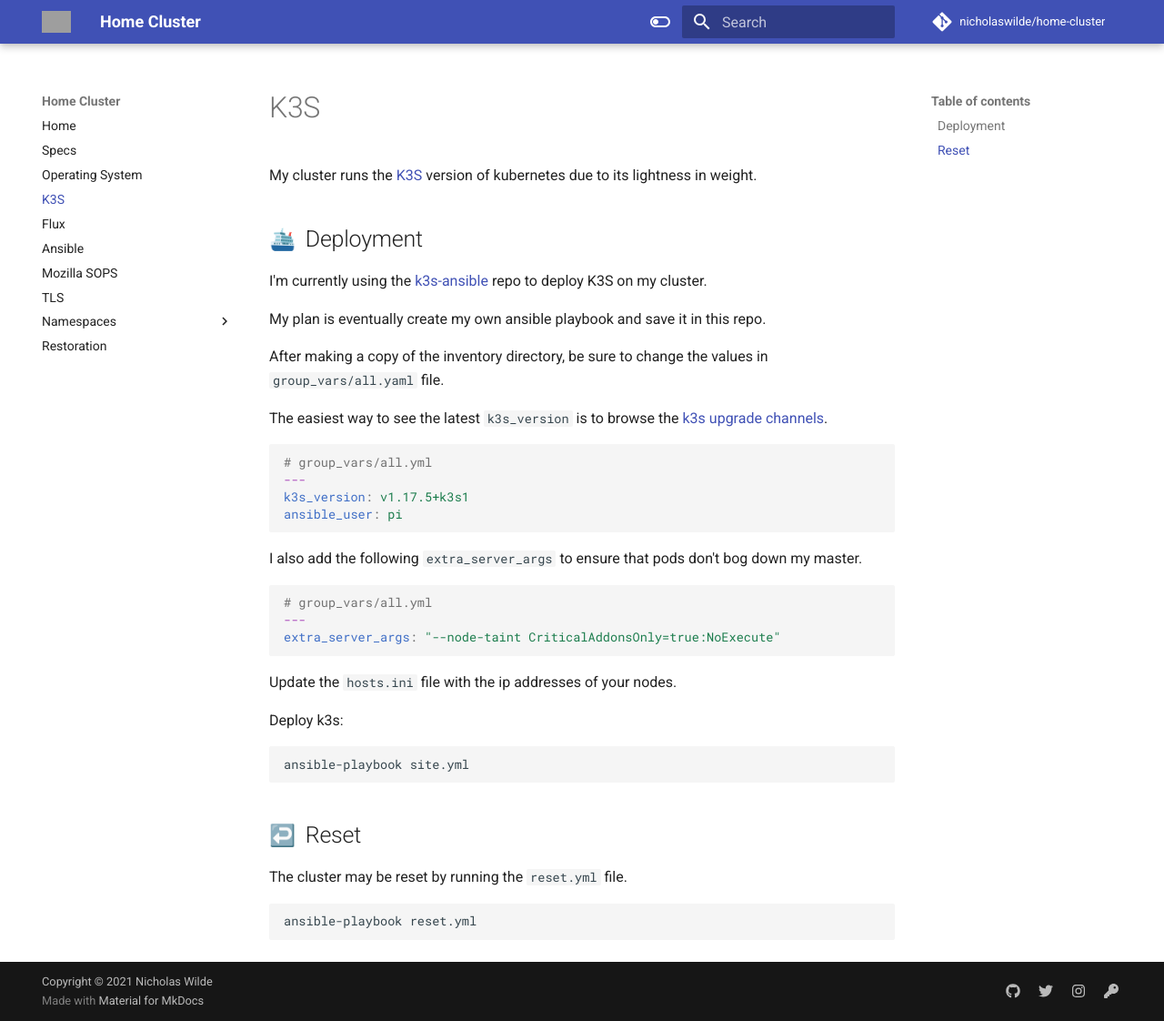
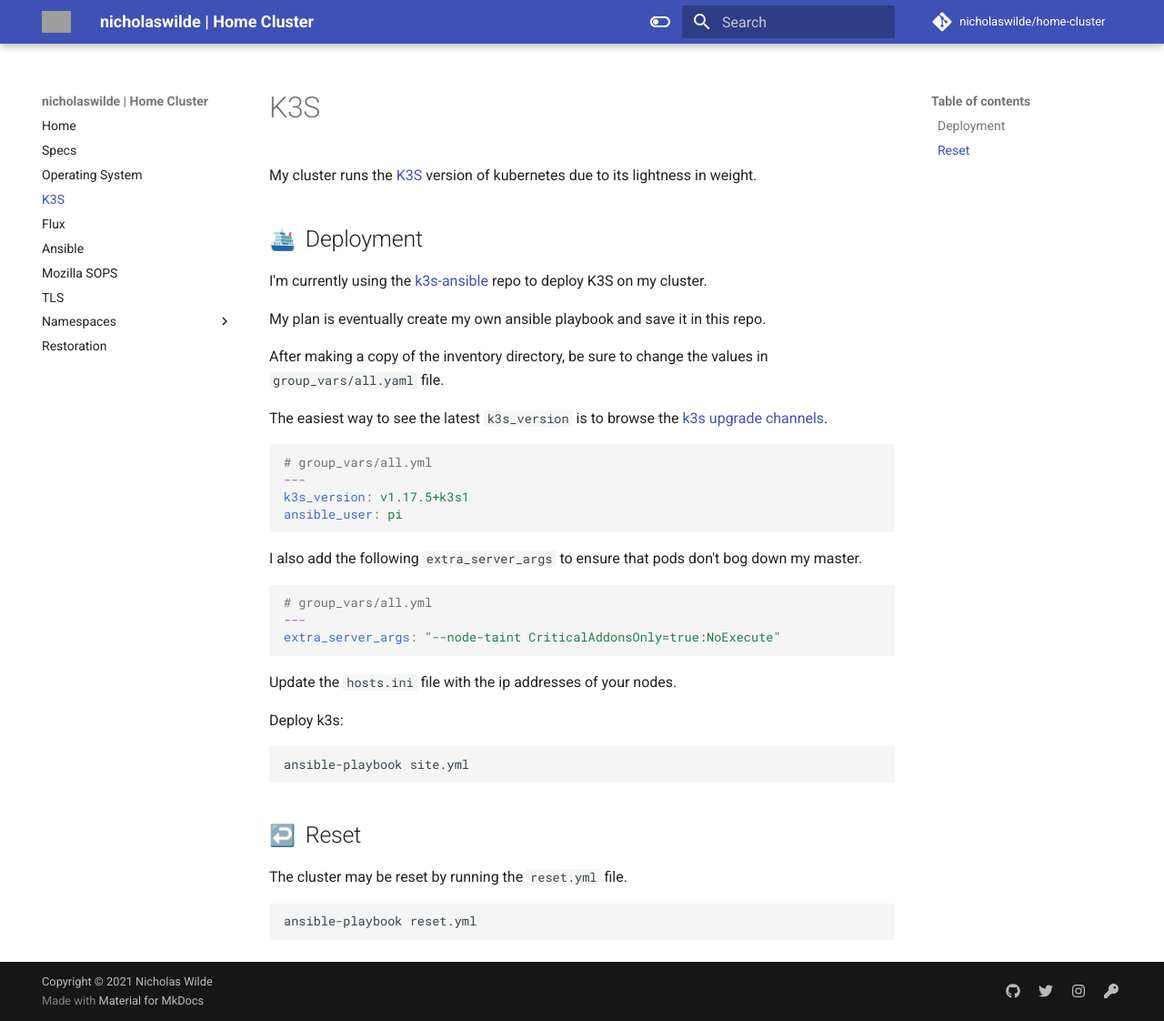
Before and after one commit to nicholaswilde/home-cluster, an MkDocs documentation site: the page built from docs/k3s.md, in a window 1280 px wide and 1122 px high. Shown: the whole window at 91% size. Built offline with MkDocs 1.6.1 and Material for MkDocs 9.7.7, drawn with Linux system fonts in a browser that asks for light colours; emoji names are drawn with the system emoji font; comment, search, counter and statistics services are not loaded; grey boxes are pictures that could not be loaded.

Commit message:
Changed site name
Signed-off-by: Nicholas Wilde <ncwilde43@gmail.com>

```diff
--- a/mkdocs.yml
+++ b/mkdocs.yml
@@ -1,5 +1,5 @@
 ---
-site_name: Home Cluster
+site_name: nicholaswilde | Home Cluster
 site_description: >-
   My home Kubernetes (k3s) cluster managed by GitOps (Flux2)
 site_author: Nicholas Wilde
```
